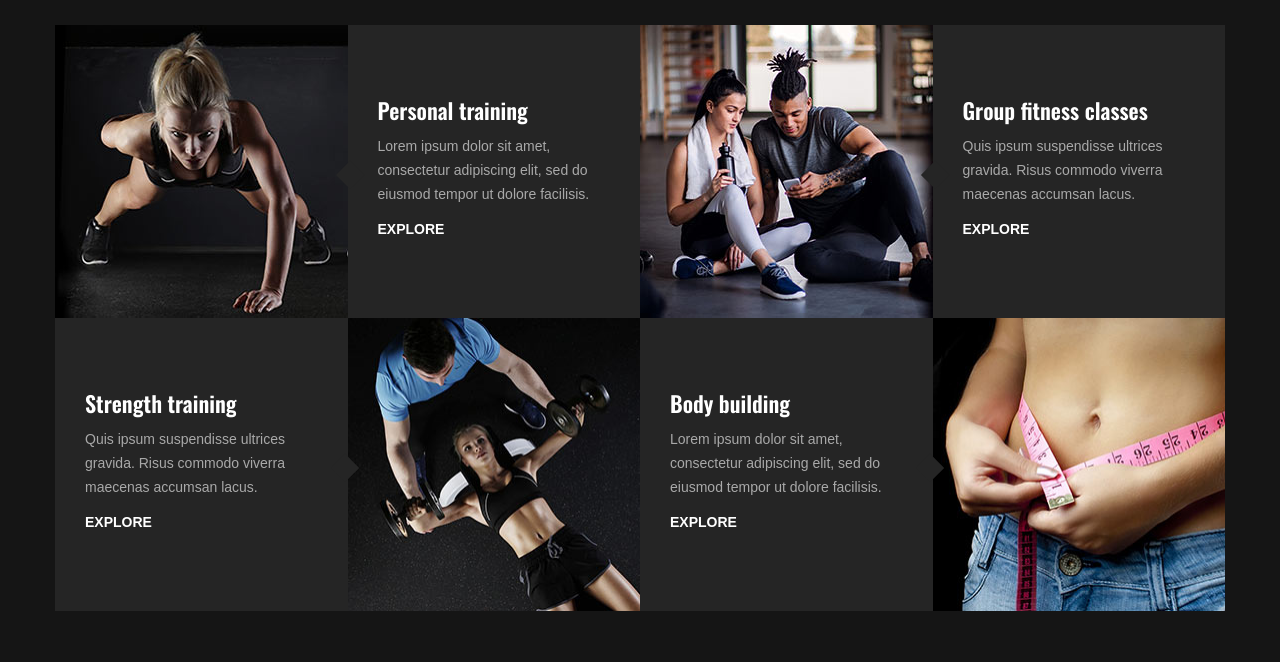
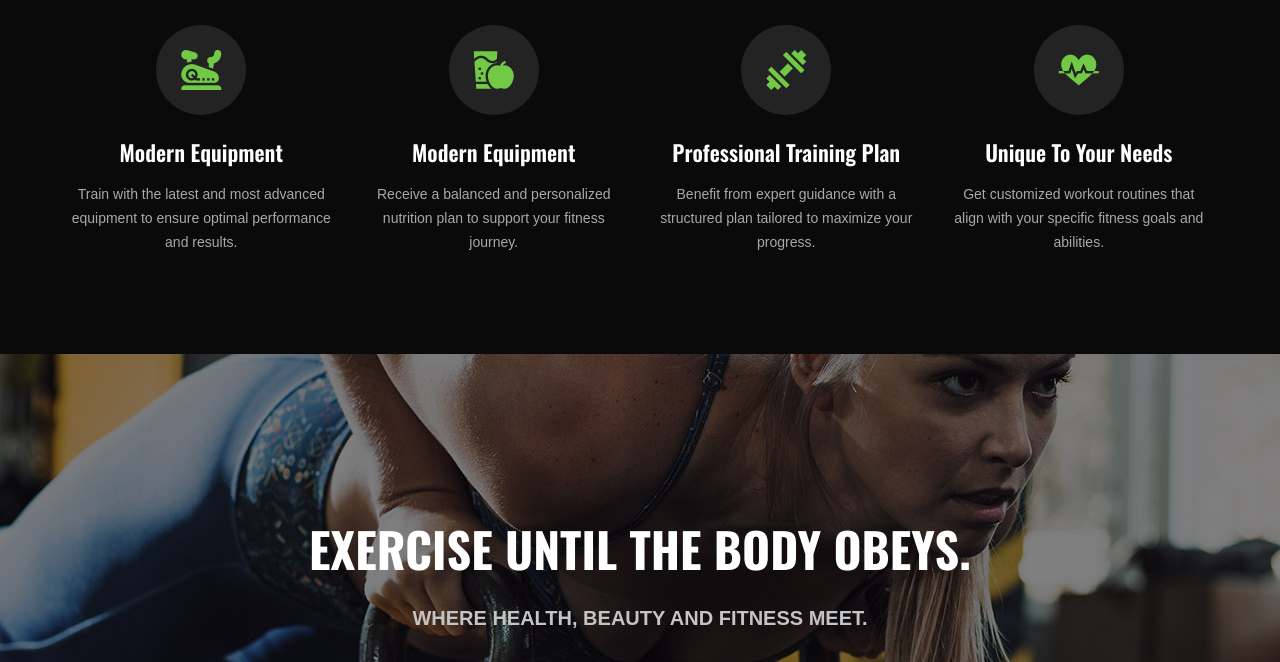
Before and after one commit to lloyd72/The-Gym, a plain HTML site: page services.html in a window 1280 px wide. Shown: the part 690-1352 px from the top of the page. Drawn offline with nearby package versions, Linux system fonts and the light colour scheme; a web font is replaced by a local one.

Commit message:
service update

```diff
--- a/services.html
+++ b/services.html
@@ -122,72 +122,50 @@
     </section>
     <!-- Breadcrumb Section End -->
 
-    <!-- Services Section Begin -->
-    <section class="services-section spad">
+    <!-- ChoseUs Section Begin -->
+    <section class="choseus-section spad">
         <div class="container">
             <div class="row">
                 <div class="col-lg-12">
                     <div class="section-title">
-                        <span>What we do?</span>
+                        <span>Why chose us?</span>
                         <h2>PUSH YOUR LIMITS FORWARD</h2>
                     </div>
                 </div>
             </div>
             <div class="row">
-                <div class="col-lg-3 order-lg-1 col-md-6 p-0">
-                    <div class="ss-pic">
-                        <img src="img/services/services-1.jpg" alt="">
+                <div class="col-lg-3 col-sm-6">
+                    <div class="cs-item">
+                        <span class="flaticon-034-stationary-bike"></span>
+                        <h4>Modern Equipment</h4>
+                        <p>Train with the latest and most advanced equipment to ensure optimal performance and results.</p>
                     </div>
                 </div>
-                <div class="col-lg-3 order-lg-2 col-md-6 p-0">
-                    <div class="ss-text">
-                        <h4>Personal training</h4>
-                        <p>Lorem ipsum dolor sit amet, consectetur adipiscing elit, sed do eiusmod tempor ut dolore
-                            facilisis.</p>
-                        <a href="#">Explore</a>
+                <div class="col-lg-3 col-sm-6">
+                    <div class="cs-item">
+                        <span class="flaticon-033-juice"></span>
+                        <h4>Modern Equipment</h4>
+                        <p>Receive a balanced and personalized nutrition plan to support your fitness journey.</p>
                     </div>
                 </div>
-                <div class="col-lg-3 order-lg-3 col-md-6 p-0">
-                    <div class="ss-pic">
-                        <img src="img/services/services-2.jpg" alt="">
+                <div class="col-lg-3 col-sm-6">
+                    <div class="cs-item">
+                        <span class="flaticon-002-dumbell"></span>
+                        <h4>Professional Training Plan</h4>
+                        <p>Benefit from expert guidance with a structured plan tailored to maximize your progress.</p>
                     </div>
                 </div>
-                <div class="col-lg-3 order-lg-4 col-md-6 p-0">
-                    <div class="ss-text">
-                        <h4>Group fitness classes</h4>
-                        <p>Quis ipsum suspendisse ultrices gravida. Risus commodo viverra maecenas accumsan lacus.</p>
-                        <a href="#">Explore</a>
-                    </div>
-                </div>
-                <div class="col-lg-3 order-lg-8 col-md-6 p-0">
-                    <div class="ss-pic">
-                        <img src="img/services/services-4.jpg" alt="">
-                    </div>
-                </div>
-                <div class="col-lg-3 order-lg-7 col-md-6 p-0">
-                    <div class="ss-text second-row">
-                        <h4>Body building</h4>
-                        <p>Lorem ipsum dolor sit amet, consectetur adipiscing elit, sed do eiusmod tempor ut dolore
-                            facilisis.</p>
-                        <a href="#">Explore</a>
-                    </div>
-                </div>
-                <div class="col-lg-3 order-lg-6 col-md-6 p-0">
-                    <div class="ss-pic">
-                        <img src="img/services/services-3.jpg" alt="">
-                    </div>
-                </div>
-                <div class="col-lg-3 order-lg-5 col-md-6 p-0">
-                    <div class="ss-text second-row">
-                        <h4>Strength training</h4>
-                        <p>Quis ipsum suspendisse ultrices gravida. Risus commodo viverra maecenas accumsan lacus.</p>
-                        <a href="#">Explore</a>
+                <div class="col-lg-3 col-sm-6">
+                    <div class="cs-item">
+                        <span class="flaticon-014-heart-beat"></span>
+                        <h4>Unique To Your Needs</h4>
+                        <p>Get customized workout routines that align with your specific fitness goals and abilities.</p>
                     </div>
                 </div>
             </div>
         </div>
     </section>
-    <!-- Services Section End -->
+    <!-- ChoseUs Section End -->
 
     <!-- Banner Section Begin -->
     <section class="banner-section set-bg" data-setbg="img/banner-bg.jpg">
```
